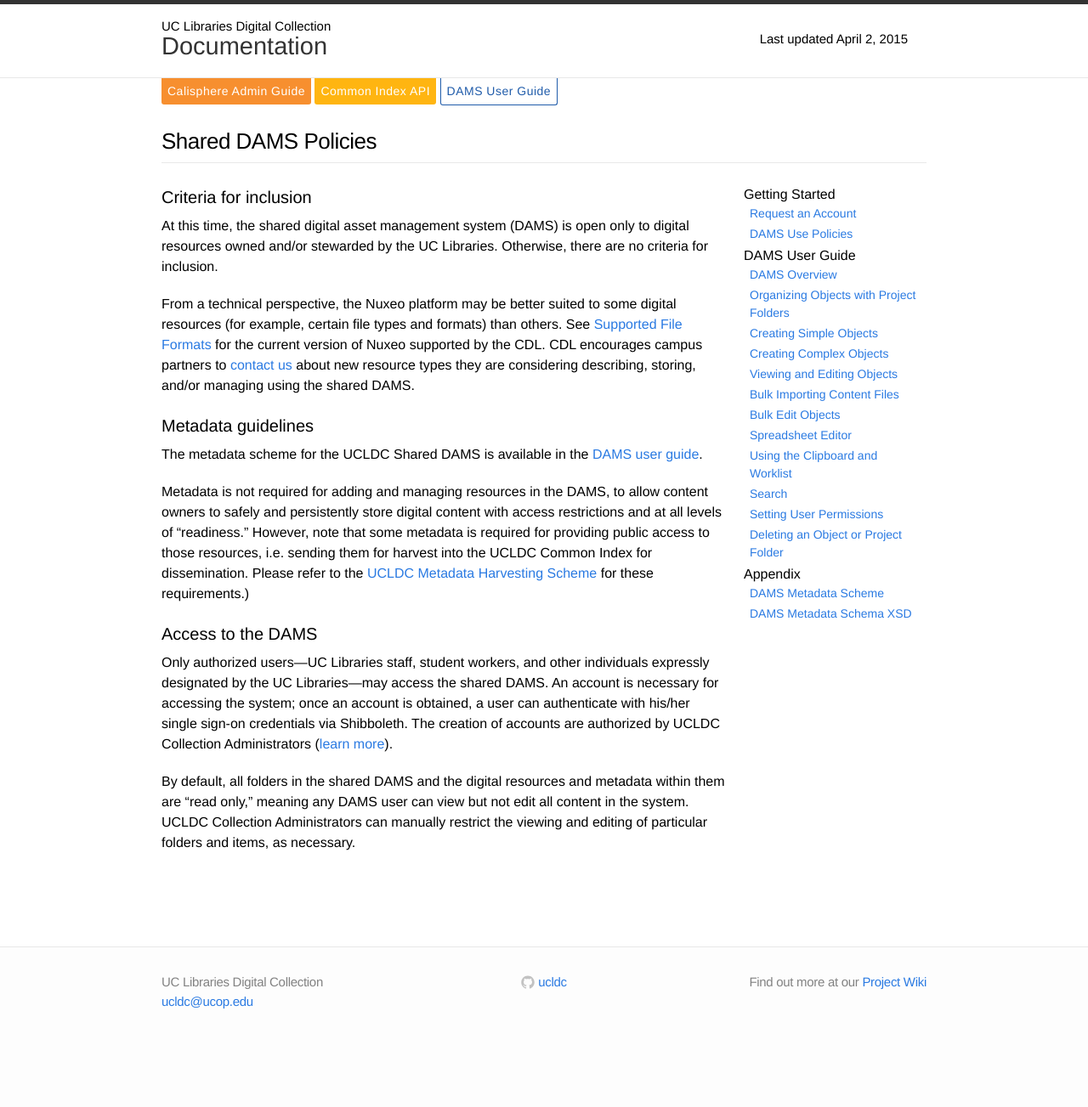
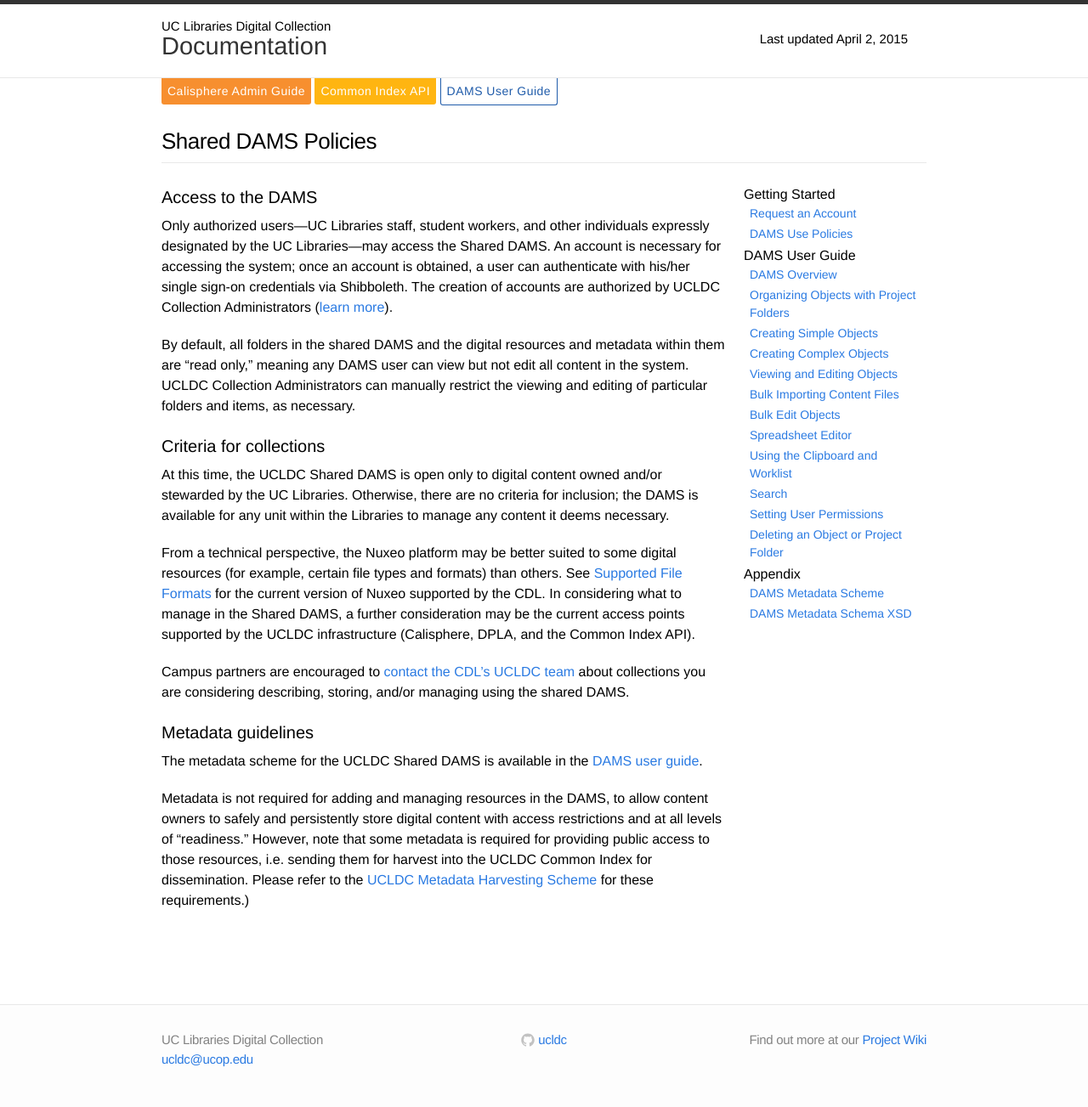
Before and after one commit to ucldc/ucldc-docs, a Jekyll site: the page built from docs/dams/dams-policies.md, in a window 1280 px wide. Shown: the whole page at 85% size. Built offline with Jekyll 4.4.1, drawn with Linux system fonts in a browser that asks for light colours; nearby versions of some CDN libraries; before the commit the page ends 1235 px from its top, so only the background shows below that.

Commit message:
Update dams-policies.md

```diff
--- a/docs/dams/dams-policies.md
+++ b/docs/dams/dams-policies.md
@@ -5,20 +5,22 @@
 breadcrumbs: DAMS Appendix
 ---
 
-##Criteria for inclusion
+##Access to the DAMS
 
-At this time, the shared digital asset management system (DAMS) is open only to digital resources owned and/or stewarded by the UC Libraries. Otherwise, there are no criteria for inclusion.
+Only authorized users—UC Libraries staff, student workers, and other individuals expressly designated by the UC Libraries—may access the Shared DAMS. An account is necessary for accessing the system; once an account is obtained, a user can authenticate with his/her single sign-on credentials via Shibboleth. The creation of accounts are authorized by UCLDC Collection Administrators ([learn more](../create-account)).
 
-From a technical perspective, the Nuxeo platform may be better suited to some digital resources (for example, certain file types and formats) than others. See [Supported File Formats](http://doc.nuxeo.com/display/NXDOC/Supported+File+Formats) for the current version of Nuxeo supported by the CDL. CDL encourages campus partners to [contact us](ucldc@ucop.edu) about new resource types they are considering describing, storing, and/or managing using the shared DAMS.
+By default, all folders in the shared DAMS and the digital resources and metadata within them are “read only,” meaning any DAMS user can view but not edit all content in the system. UCLDC Collection Administrators can manually restrict the viewing and editing of particular folders and items, as necessary.
+
+##Criteria for collections
+
+At this time, the UCLDC Shared DAMS is open only to digital content owned and/or stewarded by the UC Libraries. Otherwise, there are no criteria for inclusion; the DAMS is available for any unit within the Libraries to manage any content it deems necessary.
+
+From a technical perspective, the Nuxeo platform may be better suited to some digital resources (for example, certain file types and formats) than others. See [Supported File Formats](http://doc.nuxeo.com/display/NXDOC/Supported+File+Formats) for the current version of Nuxeo supported by the CDL. In considering what to manage in the Shared DAMS, a further consideration may be the current access points supported by the UCLDC infrastructure (Calisphere, DPLA, and the Common Index API).
+
+Campus partners are encouraged to [contact the CDL's UCLDC team](ucldc@ucop.edu) about collections you are considering describing, storing, and/or managing using the shared DAMS.
 
 ##Metadata guidelines
 
 The metadata scheme for the UCLDC Shared DAMS is available in the [DAMS user guide](../dams/metadata-model/).
 
 Metadata is not required for adding and managing resources in the DAMS, to allow content owners to safely and persistently store digital content with access restrictions and at all levels of "readiness." However, note that some metadata is required for providing public access to those resources, i.e. sending them for harvest into the UCLDC Common Index for dissemination. Please refer to the [UCLDC Metadata Harvesting Scheme](http://ucldc.github.io/ucldc-docs/docs/registry/metadata-harvest/) for these requirements.)
-
-##Access to the DAMS
-
-Only authorized users—UC Libraries staff, student workers, and other individuals expressly designated by the UC Libraries—may access the shared DAMS. An account is necessary for accessing the system; once an account is obtained, a user can authenticate with his/her single sign-on credentials via Shibboleth. The creation of accounts are authorized by UCLDC Collection Administrators ([learn more](../create-account)).
-
-By default, all folders in the shared DAMS and the digital resources and metadata within them are “read only,” meaning any DAMS user can view but not edit all content in the system. UCLDC Collection Administrators can manually restrict the viewing and editing of particular folders and items, as necessary.
```
